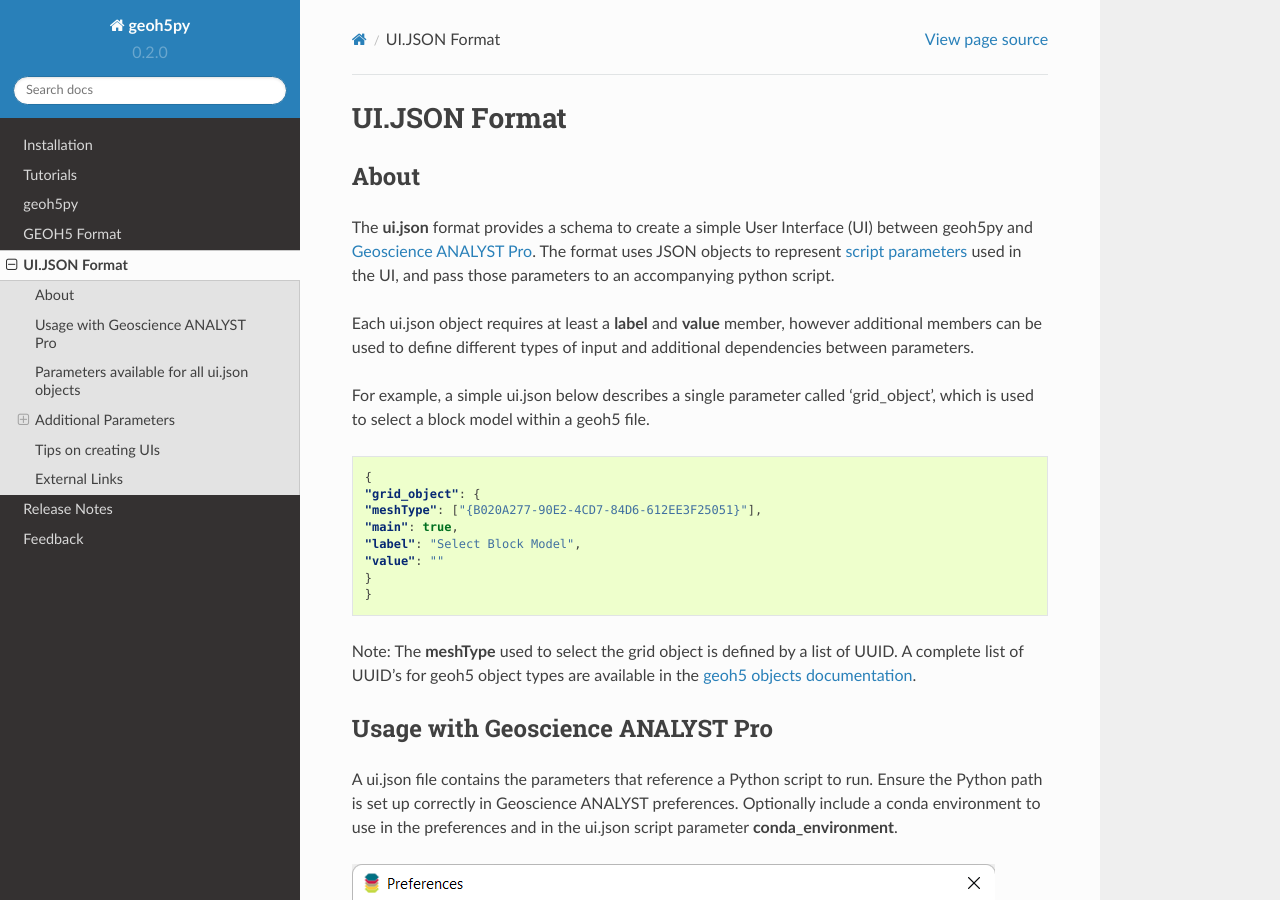
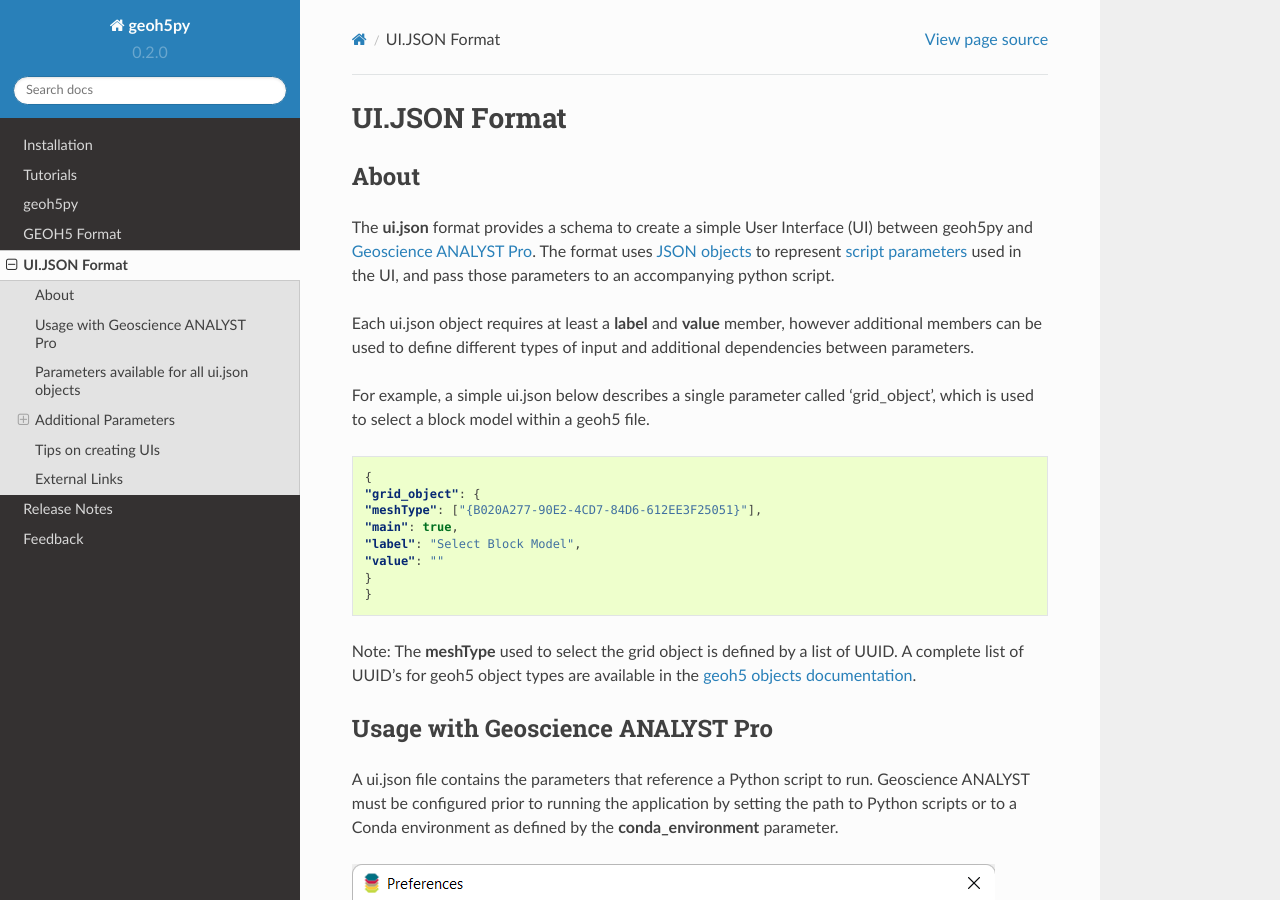
Before and after one commit to MiraGeoscience/geoh5py, a Sphinx documentation site: the page built from docs/content/uijson_format/index.rst, in a window 1280 px wide and 900 px high. Built offline with Sphinx 7.4.7 and the Read the Docs theme 2.0.0, drawn with Linux system fonts in a browser that asks for light colours.

Commit message:
Added link to JSON objects and resolved reviewers requested changes.

```diff
--- a/docs/content/uijson_format/index.rst
+++ b/docs/content/uijson_format/index.rst
@@ -5,8 +5,7 @@
 ^^^^^
 
 The **ui.json** format provides a schema to create a simple User Interface (UI) between geoh5py and `Geoscience ANALYST Pro
-<http://www.mirageoscience.com/our-products/software-product/geoscience-analyst>`_. The format uses JSON objects to represent `script parameters <./json_objects.rst>`_ used in the UI, and pass those parameters to an accompanying python script.
-
+<http://www.mirageoscience.com/our-products/software-product/geoscience-analyst>`_. The format uses `JSON objects <https://json-schema.org/specification.html>`_ to represent `script parameters <./json_objects.rst>`_ used in the UI, and pass those parameters to an accompanying python script.
 
 Each ui.json object requires at least a **label** and **value** member, however additional members can be used to define different types of input and additional dependencies between parameters.
 
@@ -28,7 +27,7 @@
 
 Usage with Geoscience ANALYST Pro
 ^^^^^^^^^^^^^^^^^^^^^^^^^^^^^^^^^
-A ui.json file contains the parameters that reference a Python script to run. Ensure the Python path is set up correctly in Geoscience ANALYST preferences. Optionally include a conda environment to use in the preferences and in the ui.json script parameter **conda_environment**.
+A ui.json file contains the parameters that reference a Python script to run. Geoscience ANALYST must be configured prior to running the application by setting the path to Python scripts or to a Conda environment as defined by the **conda_environment** parameter.
 
 .. figure:: ./images/ANALYST_preferences.png
 
```
